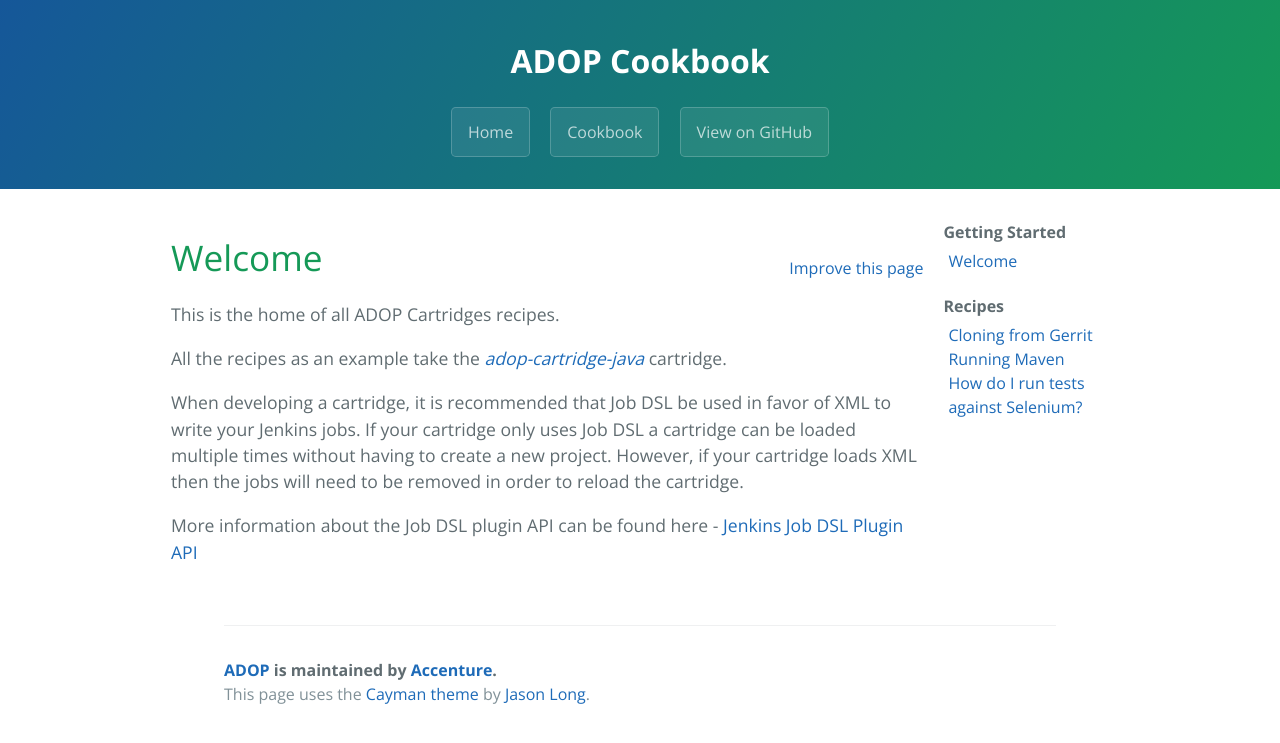
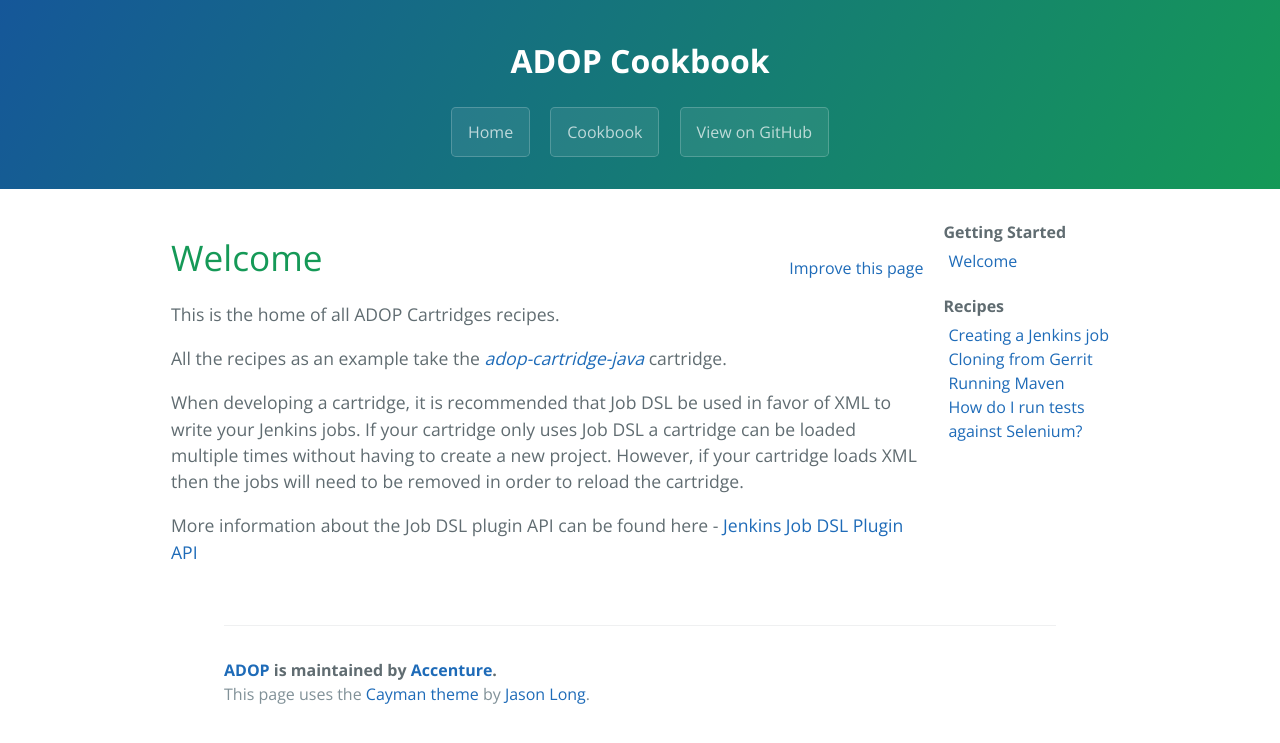
Before and after one commit to alexeymhv/adop-cartridges-cookbook, a Jekyll site: the page built from _docs/welcome.md, in a window 1280 px wide. Shown: the top 743 px of the page. Built offline with Jekyll 4.4.1, drawn with Linux system fonts in a browser that asks for light colours.

Commit message:
Update docs.yml

```diff
--- a/_data/docs.yml
+++ b/_data/docs.yml
@@ -4,6 +4,7 @@
 - title: Recipes
   docs:
   - recipes
+  - recipes/creating-a-job
   - recipes/git-clone
   - recipes/run-maven
   - recipes/selenium-tests
```
